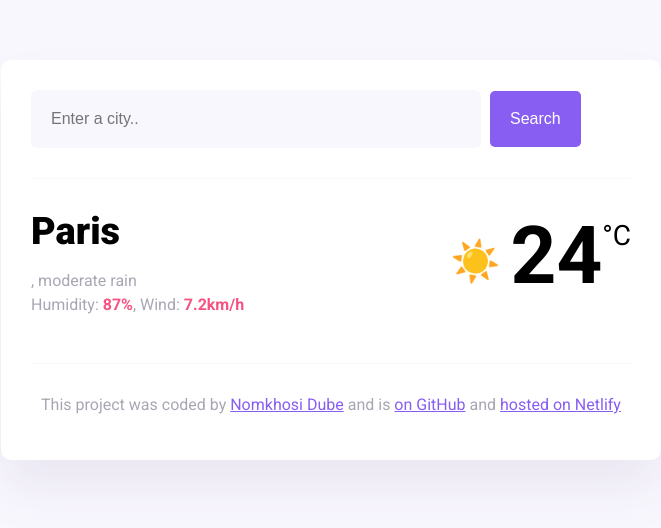
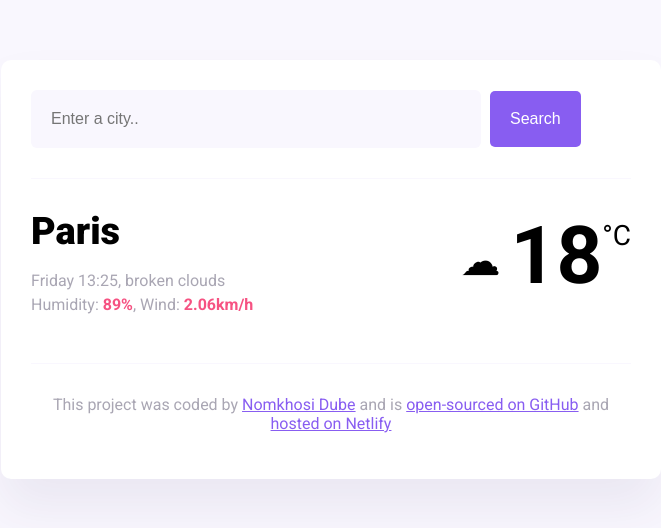
Before and after one commit to NomkhosiDube/JSSearchengine, a website built with Parcel: page index.html in a window 1280 px wide. Shown: the whole page, without its empty margins (309-970 px from the left). Built offline with nearby package versions, Linux system fonts and the light colour scheme.

Commit message:
week 7 project

```diff
--- a/index.html
+++ b/index.html
@@ -31,13 +31,13 @@
           <div>
             <h1 class="current-city" id="current-city">Paris</h1>
             <p class="current-details">
-              <span id="current-date"></span>, moderate rain <br />
-              Humidity: <strong>87%</strong>, Wind: <strong>7.2km/h</strong>
+              <span id="current-date"></span>Friday 13:25, broken clouds <br />
+              Humidity: <strong>89%</strong>, Wind: <strong>2.06km/h</strong>
             </p>
           </div>
           <div class="current-temperature">
-            <span class="current-temperature-icon">☀️</span
-            ><span class="current-temperature-value">24</span
+            <span class="current-temperature-icon">☁</span
+            ><span class="current-temperature-value">18</span
             ><span class="current-temperature-unit">°C</span>
           </div>
         </div>
@@ -46,7 +46,7 @@
         <p>
           This project was coded by
           <a href="#" target="_blank">Nomkhosi Dube</a> and is
-          <a href="#" target="_blank"> on GitHub</a> and
+          <a href="#" target="_blank"> open-sourced on GitHub</a> and
           <a href="#" target="_blank">hosted on Netlify</a>
         </p>
       </footer>
```
